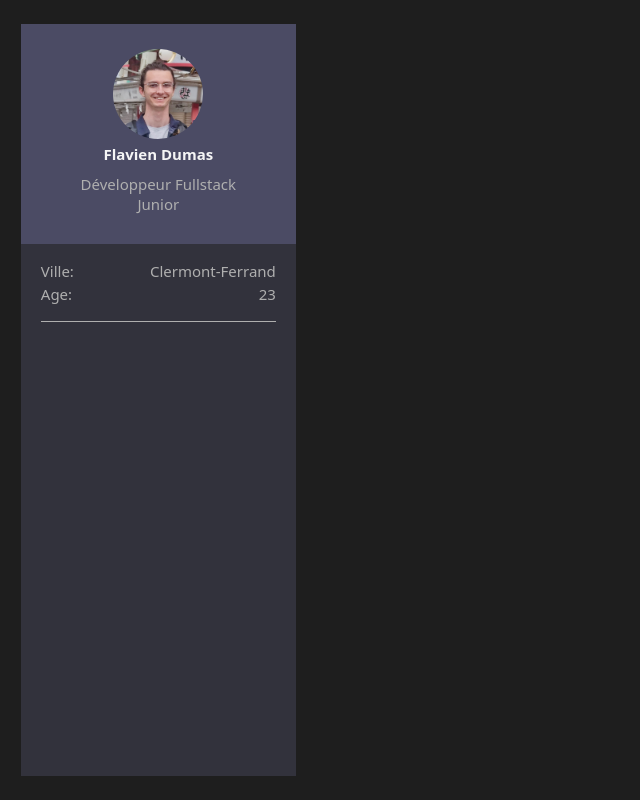
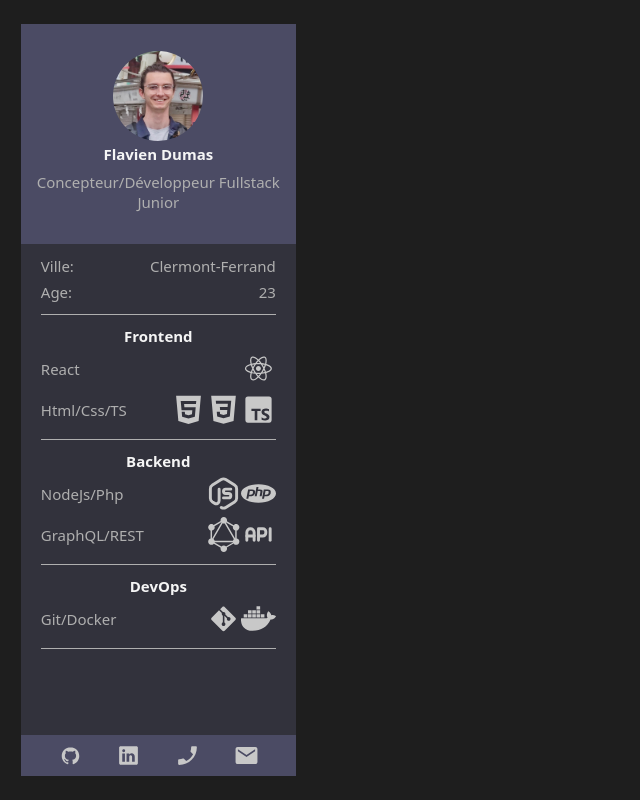
Before and after one commit to FlavienDumas/CV, a React (Vite) app: page / in a window 1280 px wide. Shown: the whole page, without its empty margins (0-640 px from the left). Built offline with nearby package versions, Linux system fonts and the light colour scheme.

Commit message:
done 90% of sideBar

```diff
--- a/src/components/CardSelf.jsx
+++ b/src/components/CardSelf.jsx
@@ -6,7 +6,7 @@ function CardSelf() {
         <div className="divHead center">
             <img src="../src/assets/pdpJapon.jpeg" alt="PDP" />
             <h2>Flavien Dumas</h2>
-            <div className="center">Développeur Fullstack <br/> Junior</div>
+            <div className="center">Concepteur/Développeur Fullstack <br/> Junior</div>
         </div>
     )
   }
--- a/src/components/SideBar.jsx
+++ b/src/components/SideBar.jsx
@@ -1,4 +1,18 @@
 import CardSelf from "./CardSelf";
+import { DiHtml5 } from "react-icons/di";
+import { DiCss3 } from "react-icons/di";
+import { BiLogoTypescript } from "react-icons/bi";
+import { DiReact } from "react-icons/di";
+import { DiGit } from "react-icons/di";
+import { FaDocker } from "react-icons/fa";
+import { TbBrandNodejs } from "react-icons/tb";
+import { SiPhp } from "react-icons/si";
+import { GrGraphQl } from "react-icons/gr";
+import { TbApi } from "react-icons/tb";
+import { DiGithubBadge } from "react-icons/di";
+import { IoLogoLinkedin } from "react-icons/io";
+import { MdPhoneEnabled } from "react-icons/md";
+import { IoMdMail } from "react-icons/io";
 
 function SideBar() {
 
@@ -15,14 +29,55 @@ function SideBar() {
                     <div>23</div>
                 </div>
             </div>
-            <div className="divLangages">
-
+            <div className="divInfo">
+                <h2>Frontend</h2>
+                <div className="center">
+                    <div>React</div>
+                    <div className="center">
+                        <DiReact className="icon"/>
+                    </div>
+                </div>
+                <div className="center">
+                    <div>Html/Css/TS</div>
+                    <div className="center">
+                        <DiHtml5 className="icon"/>
+                        <DiCss3 className="icon"/>
+                        <BiLogoTypescript className="icon"/>
+                    </div>
+                </div>
             </div>
-            <div className="divSkills">
-
+            <div className="divInfo">
+                <h2>Backend</h2>
+                <div className="center">
+                    <div>NodeJs/Php</div>
+                    <div className="center">
+                        <TbBrandNodejs className="icon"/>
+                        <SiPhp className="icon"/>
+                    </div>
+                </div>
+                <div className="center">
+                    <div>GraphQL/REST</div>
+                    <div className="center">
+                        <GrGraphQl className="icon"/>
+                        <TbApi className="icon"/>
+                    </div>
+                </div>
             </div>
-            <div className="divTechno">
-
+            <div className="divInfo">
+                <h2>DevOps</h2>
+                <div className="center">
+                    <div>Git/Docker</div>
+                    <div className="center">
+                        <DiGit className="icon"/>
+                        <FaDocker className="icon"/>
+                    </div>
+                </div>
+            </div>
+            <div className="center divContact">
+                <a href=""><DiGithubBadge className="icon"/></a>
+                <a href=""><IoLogoLinkedin className="icon"/></a>
+                <MdPhoneEnabled className="icon"/>
+                <button><IoMdMail className="icon"/></button>
             </div>
         </div>
     )
--- a/src/css/CardSelf.css
+++ b/src/css/CardSelf.css
@@ -8,13 +8,6 @@
     height: 90px;
     border-radius: 100%;
 }
-h2{
-    margin: 5px;
-    padding: 0;
-    font-size: 15px;
-    font-weight: 700;
-    color: whitesmoke;
-}
 .divHead div{
     margin: 5px;
     font-size: 15px;
--- a/src/css/SideBar.css
+++ b/src/css/SideBar.css
@@ -2,6 +2,7 @@
     position: fixed;
     height: 94vh;
     min-width: 275px;
+    max-width: 275px;
     margin: 2vh 1vw 2vh 1vw;
     background-color: rgb(50,50,60);
 }
@@ -9,12 +10,42 @@
 .divInfo{
     flex-direction: column;
     margin: 0 20px;
-    padding: 15px 0;
+    padding: 8px 0;
     color: rgb(175,175,175);
     border-bottom: 1px solid rgb(175,175,175);
     font-size: 15px;
 }
 .divInfo div{
     justify-content: space-between;
-    margin: 1px 0;
+    margin: 2px 0;
 }
+.divInfo .icon{
+    height: 35px;
+    width: 35px;
+    color: rgb(200,200,200);
+}
+
+.divContact{
+    position: absolute;
+    bottom: 0;
+    width: 235px;
+    padding: 8px 20px;
+    justify-content: space-around;
+    background-color: rgb(75,75,100);
+}
+.divContact a{
+    width: 25px;
+    height: 25px;
+}
+.divContact button{
+    width: 25px;
+    height: 25px;
+    border: none;
+    padding: 0;
+    background-color: inherit;
+}
+.divContact .icon{
+    height: 25px;
+    width: 25px;
+    color: rgb(200,200,200);
+}
--- a/src/css/global.css
+++ b/src/css/global.css
@@ -2,6 +2,14 @@ body{
     font-family: system-ui, -apple-system, BlinkMacSystemFont, "Segoe UI", Roboto,
     Oxygen, Ubuntu, Cantarell, "Open Sans", "Helvetica Neue", sans-serif;
     background-color: rgb(30,30,30);
+}
+h2{
+    margin: 3px;
+    padding: 0;
+    font-size: 15px;
+    font-weight: 700;
+    color: whitesmoke;
+    text-align: center;
 }
 .center{
     display: flex;
```
